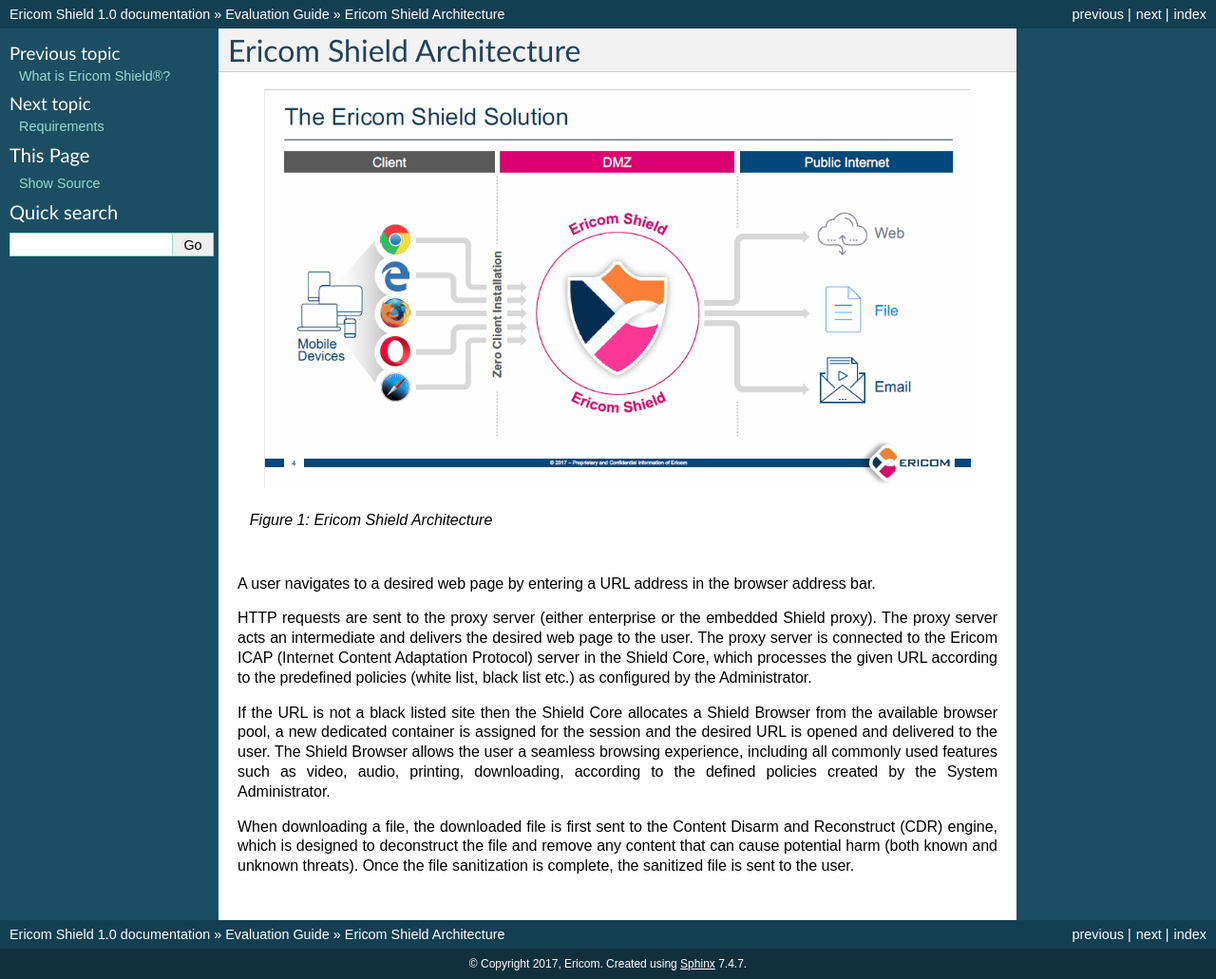
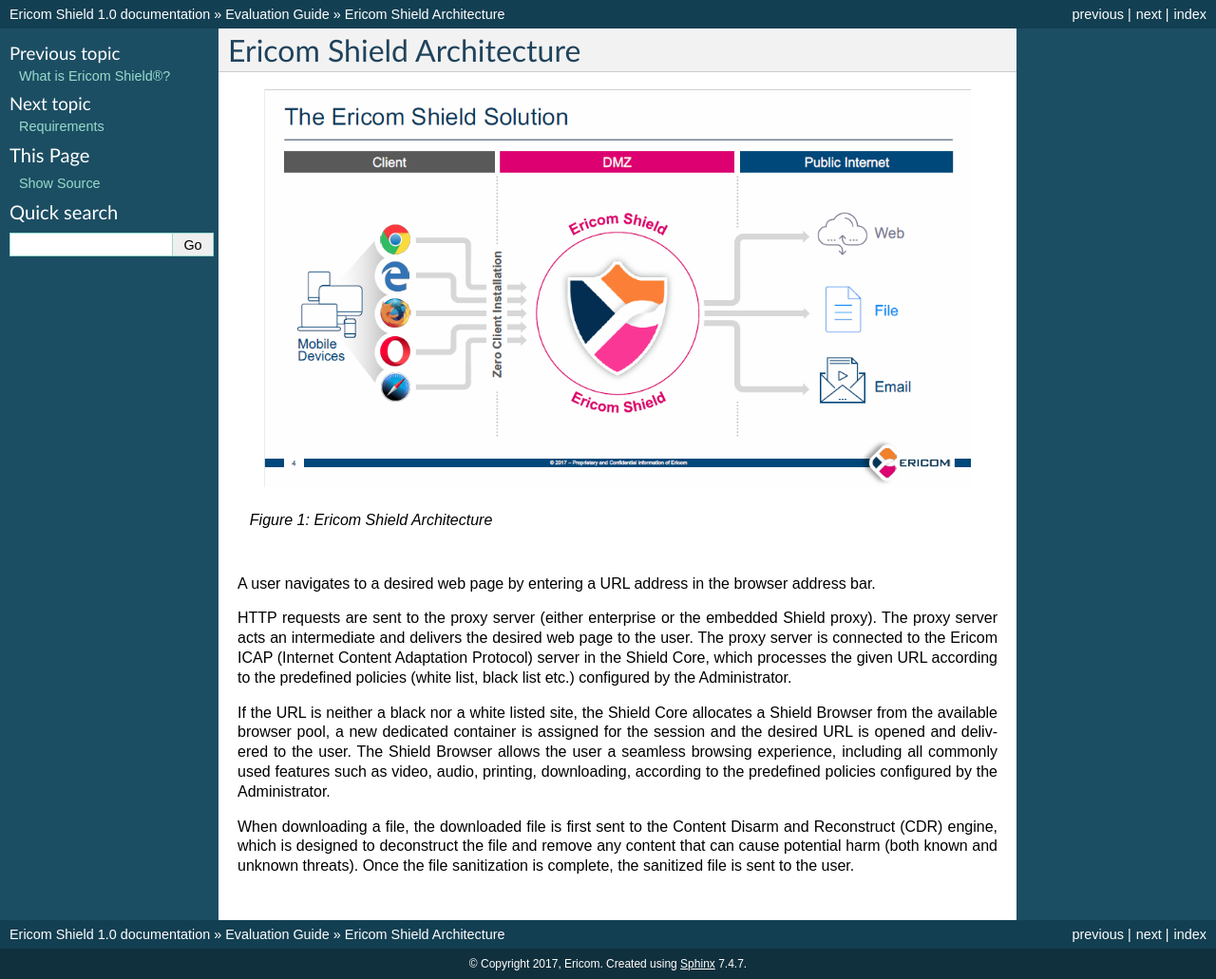
Before and after one commit to BenyH/Shield.Docs, a Sphinx documentation site: the page built from docs/evaluationguide/shieldarchitecture.rst, in a window 1280 px wide. Shown: the whole page at 95% size. Built offline with Sphinx 7.4.7, drawn with Linux system fonts in a browser that asks for light colours; pages that are not in the unit, such as notebooks, are missing from menus.

Commit message:
rephrasing

```diff
--- a/docs/evaluationguide/shieldarchitecture.rst
+++ b/docs/evaluationguide/shieldarchitecture.rst
@@ -12,9 +12,9 @@ Ericom Shield Architecture
 A user navigates to a desired web page by entering a URL address in the browser address bar.
 
 HTTP requests are sent to the proxy server (either enterprise or the embedded Shield proxy). The proxy server acts an intermediate and delivers the desired web page to the user.
-The proxy server is connected to the Ericom ICAP (Internet Content Adaptation Protocol) server in the Shield Core, which processes the given URL according to the predefined policies (white list, black list etc.) as configured by the Administrator.
+The proxy server is connected to the Ericom ICAP (Internet Content Adaptation Protocol) server in the Shield Core, which processes the given URL according to the predefined policies (white list, black list etc.) configured by the Administrator.
 
-If the URL is not a black listed site then the Shield Core allocates a Shield Browser from the available browser pool, a new dedicated container is assigned for the session and the desired URL is opened and delivered to the user.
-The Shield Browser allows the user a seamless browsing experience, including all commonly used features such as video, audio, printing, downloading, according to the defined policies created by the System Administrator.
+If the URL is neither a black nor a white listed site, the Shield Core allocates a Shield Browser from the available browser pool, a new dedicated container is assigned for the session and the desired URL is opened and delivered to the user.
+The Shield Browser allows the user a seamless browsing experience, including all commonly used features such as video, audio, printing, downloading, according to the predefined policies configured by the Administrator.
 
 When downloading a file, the downloaded file is first sent to the Content Disarm and Reconstruct (CDR) engine, which is designed to deconstruct the file and remove any content that can cause potential harm (both known and unknown threats). Once the file sanitization is complete, the sanitized file is sent to the user.
```
